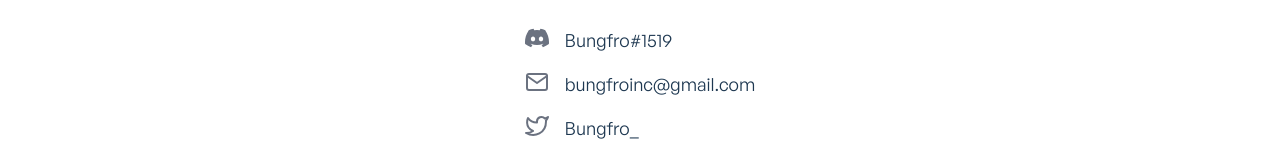
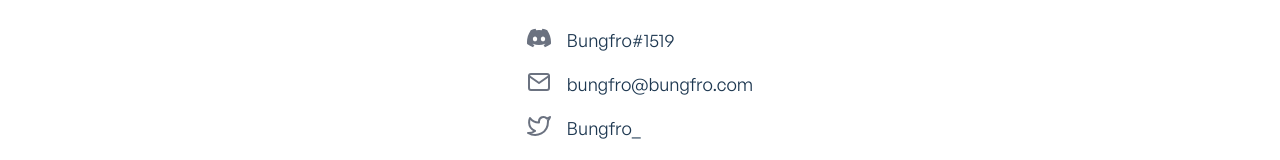
Before and after one commit to DevBungfro/portfolio, a React (Create React App) app: page /contact in a window 1280 px wide. Shown: the part 278-438 px from the top of the page. Built offline with nearby package versions, Linux system fonts and the light colour scheme.

Commit message:
Update ContactDetails.jsx

```diff
--- a/src/components/contact/ContactDetails.jsx
+++ b/src/components/contact/ContactDetails.jsx
@@ -9,7 +9,7 @@ const contacts = [
 	},
 	{
 		id: 2,
-		name: 'bungfroinc@gmail.com',
+		name: 'bungfro@bungfro.com',
 		icon: <FiMail />,
 	},
 	{
```
